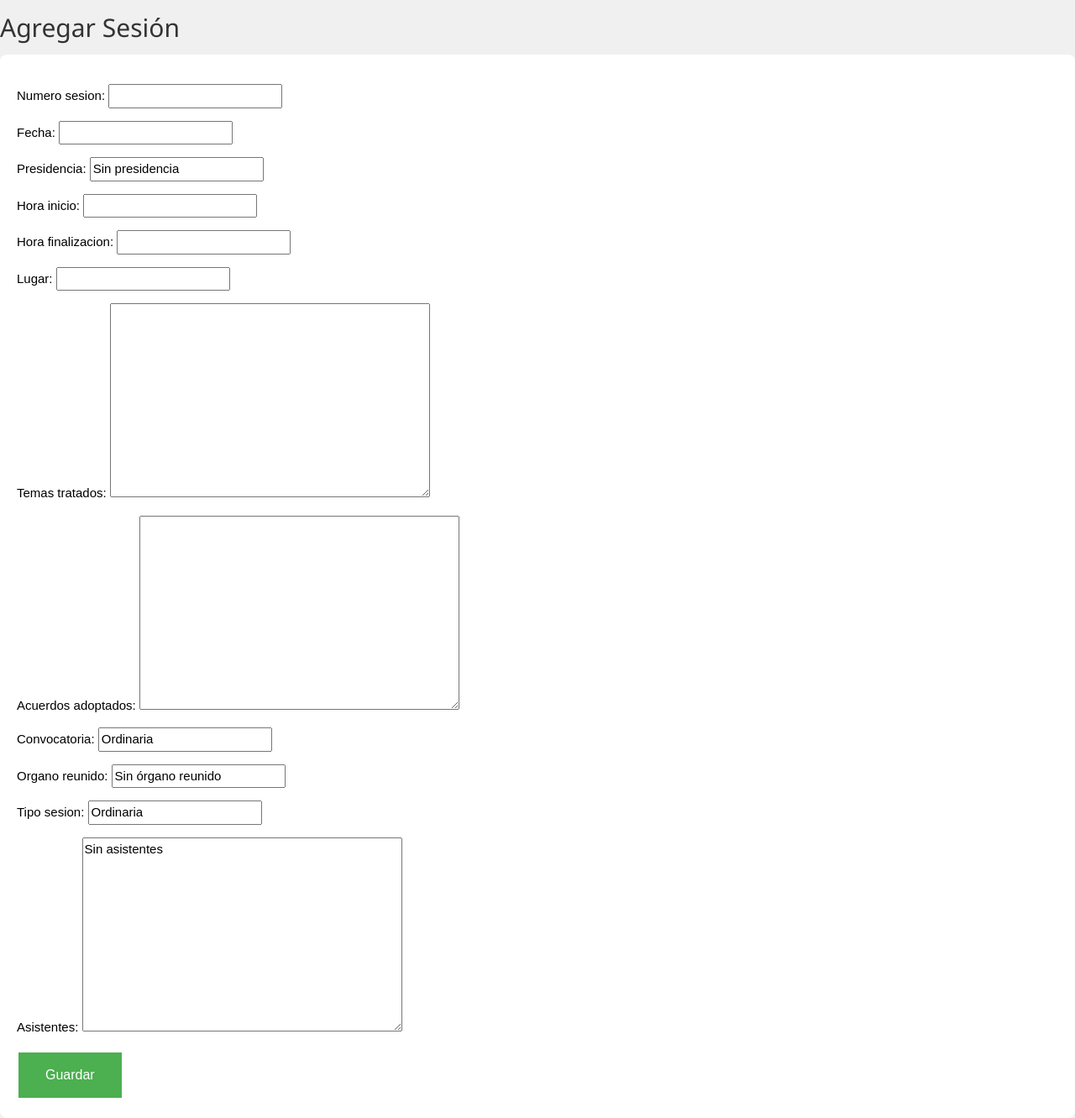
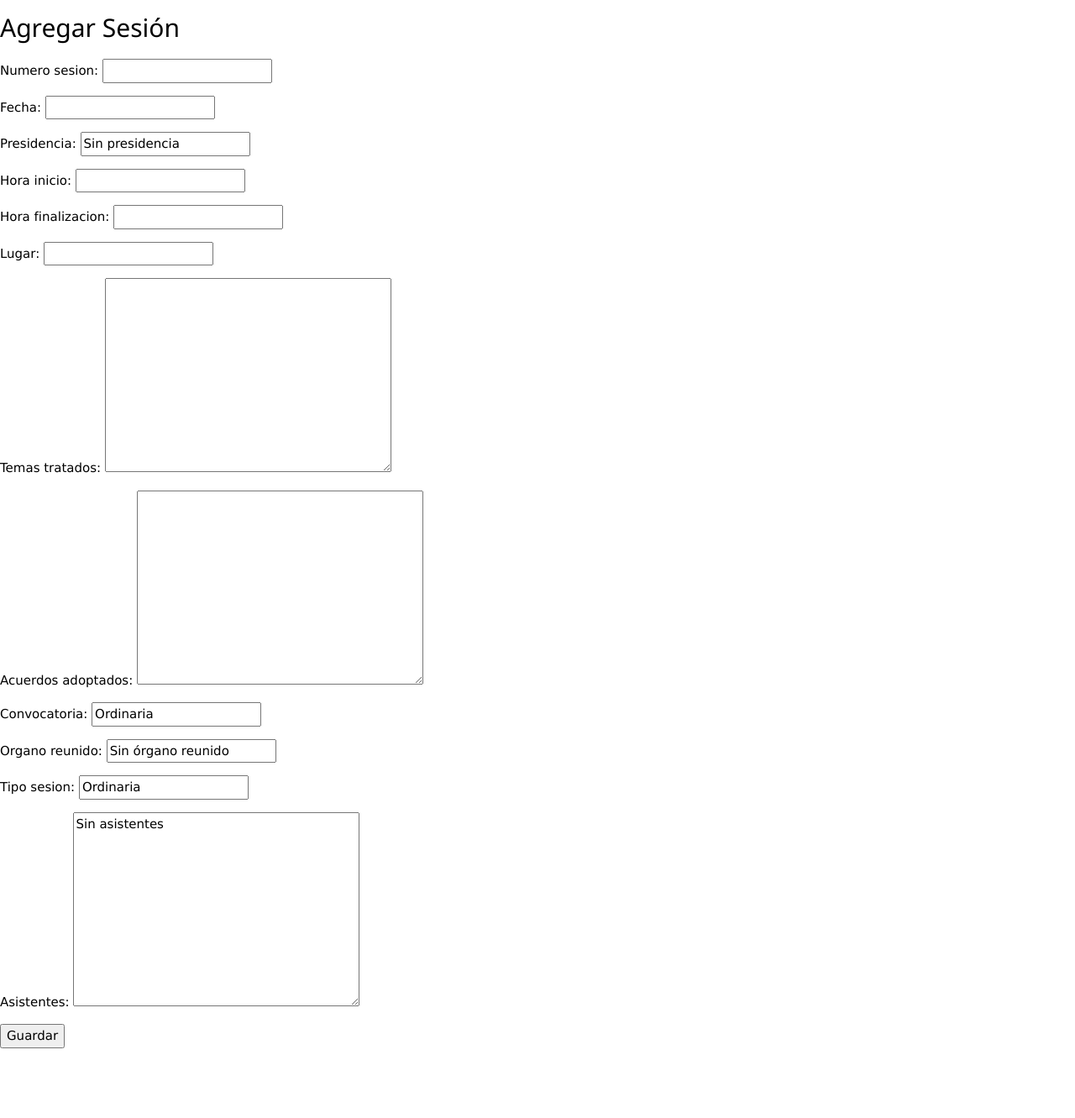
Before and after one commit to joslopmol1/TFG, a Django app: template administracion_tareas/templates/agregar_sesion.html in a window 1280 px wide. Shown: the whole page at 84% size. After the commit the page ends 1248 px from the top, so only its background shows below. Run offline with Django 3.2, Linux system fonts and the light colour scheme; the template is opened without the code that fills it: values that come from a table or form of the project are taken from there, others are empty; tables that the repository leaves empty hold one stand-in row (values such as "Sample post").

Commit message:
Revert "Styles and sanatize code"
This reverts commit 7f66c79c952b77851c5b7c3f1d5445a1b13c5e36.

```diff
--- a/administracion_tareas/static/css/estilos.css
+++ b/administracion_tareas/static/css/estilos.css
@@ -1,35 +1,3 @@
-
-body {
-  font-family: Arial, sans-serif;
-  margin: 0;
-  padding: 0;
-  background-color: #f0f0f0;
-}
-.container {
-  width: 80%;
-  margin: auto;
-  padding: 20px;
-}
-h2 {
-  color: #333;
-}
-form {
-  background-color: #fff;
-  padding: 20px;
-  border-radius: 8px;
-}
-button {
-  background-color: #4CAF50; /* Green */
-  border: none;
-  color: white;
-  padding: 15px 32px;
-  text-align: center;
-  text-decoration: none;
-  display: inline-block;
-  font-size: 16px;
-  margin: 4px 2px;
-  cursor: pointer;
-}
 .contenido {
     font-family: Arial, sans-serif;
     font-size: 14px;
```
